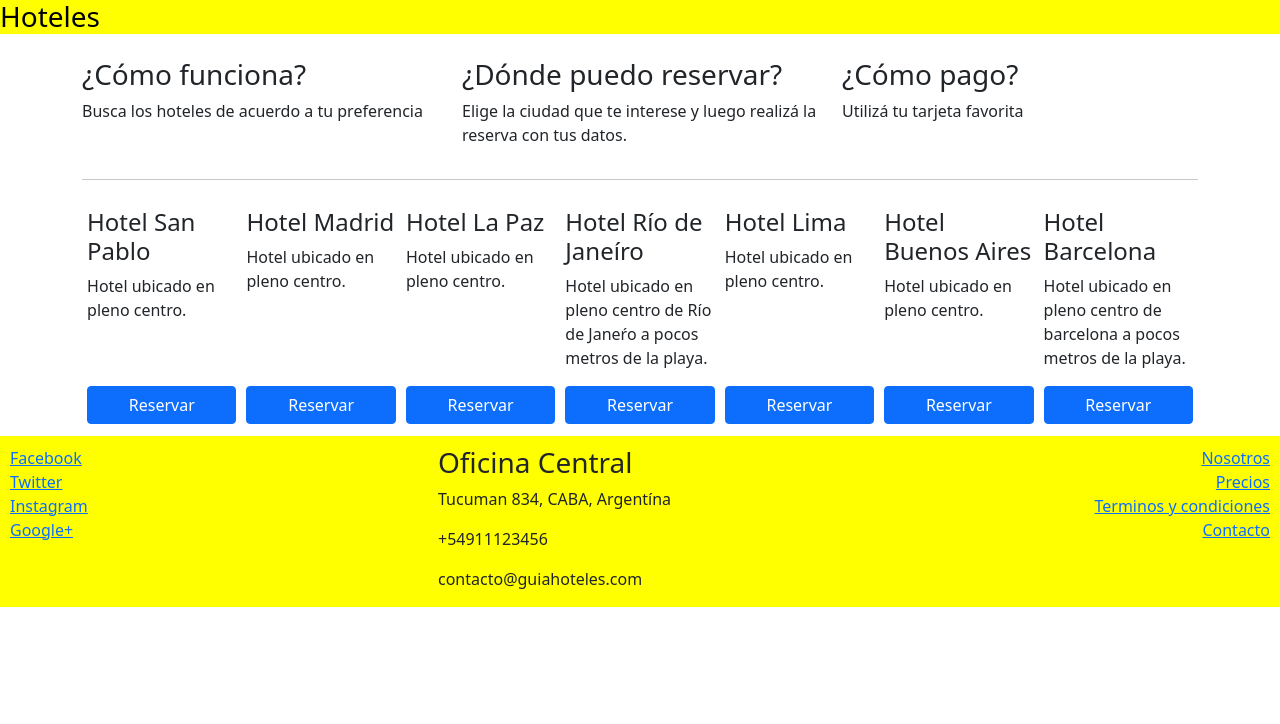
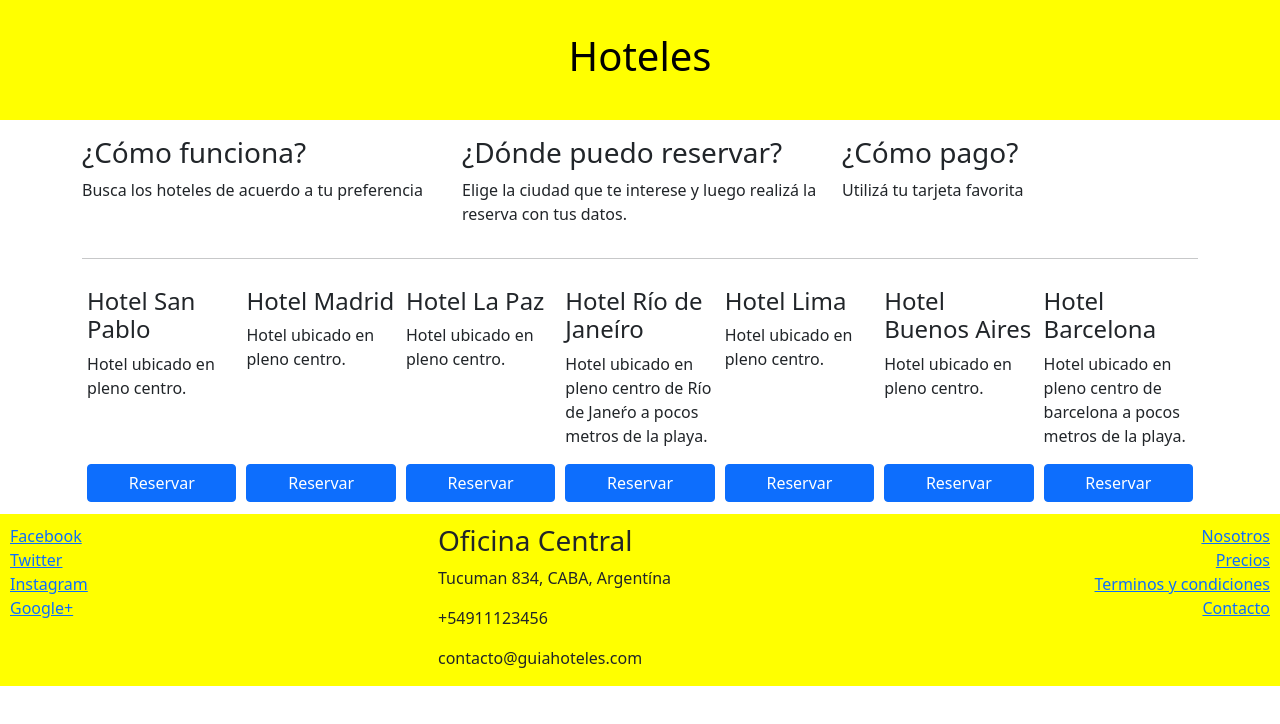
Before and after one commit to oramirezj/ProyectoCoursera, a website: page index.html in a window 1280 px wide. Drawn offline with nearby package versions, Linux system fonts and the light colour scheme.

Commit message:
Cambio header

```diff
--- a/css/styles.css
+++ b/css/styles.css
@@ -1,6 +1,8 @@
 .jumbotron {
   background-color: yellow;
   color: black;
+  padding: 2rem;
+  text-align: center;
 }
 footer {
   padding: 10px 10px 0 10px;
@@ -8,11 +10,11 @@ footer {
   margin-bottom: 0px;
   margin-top: 10px;
 }
-.card-hotel{
+.card-hotel {
   flex: 1 150px;
   padding: 2px 5px 2px 5px;
   margin-top: 10px;
 }
-.btn-reserva{
+.btn-reserva {
   width: 100%;
 }
--- a/index.html
+++ b/index.html
@@ -15,7 +15,7 @@
 <body>
     <header class="header">
         <div class="jumbotron">
-            <h3>Hoteles</h3>
+            <h1>Hoteles</h1>
         </div>
     </header>
     <main>
```
Lines whose indentation alone changed are shown as unchanged.
